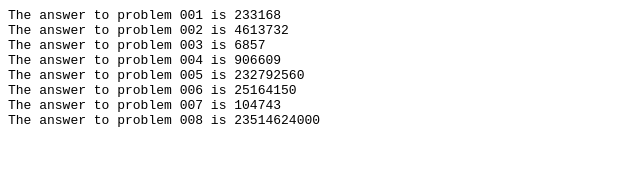
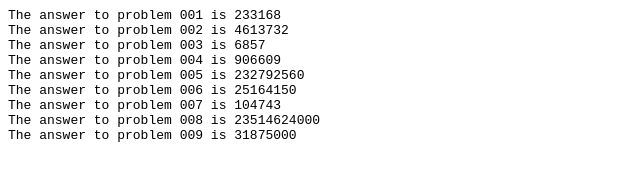
Before and after one commit to mithodin/tdpe, a plain HTML site: page index.html in a window 1280 px wide. Shown: the whole page, without its empty margins (0-640 px from the left). Drawn offline with Linux system fonts and the light colour scheme.

Commit message:
Deploy mithodin/tdpe to github.com/mithodin/tdpe.git:gh-pages

```diff
--- a/index.html
+++ b/index.html
@@ -7,4 +7,5 @@ The answer to problem 005 is 232792560
 The answer to problem 006 is 25164150
 The answer to problem 007 is 104743
 The answer to problem 008 is 23514624000
+The answer to problem 009 is 31875000
 </pre></body></html>
```
